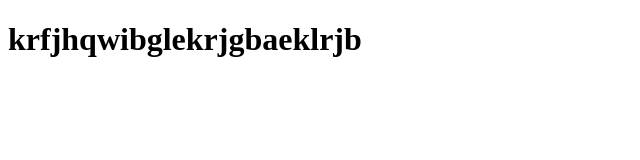
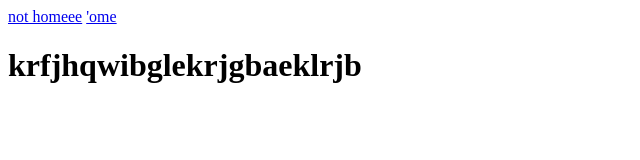
Before and after one commit to JuliaMarleen/bla, a plain HTML site: page bleb.html in a window 1280 px wide. Shown: the whole page, without its empty margins (0-640 px from the left). Drawn offline with Linux system fonts and the light colour scheme.

Commit message:
xtra pagee

```diff
--- a/bleb.html
+++ b/bleb.html
@@ -8,6 +8,8 @@
 </head>
 
 <body>
+    <a href="./bla.html">not homeee</a>
+    <a href="/">'ome</a>
     <h1>krfjhqwibglekrjgbaeklrjb</h1>
 </body>
 
```
Also changed, not shown: index.html (+1 -0 lines).
